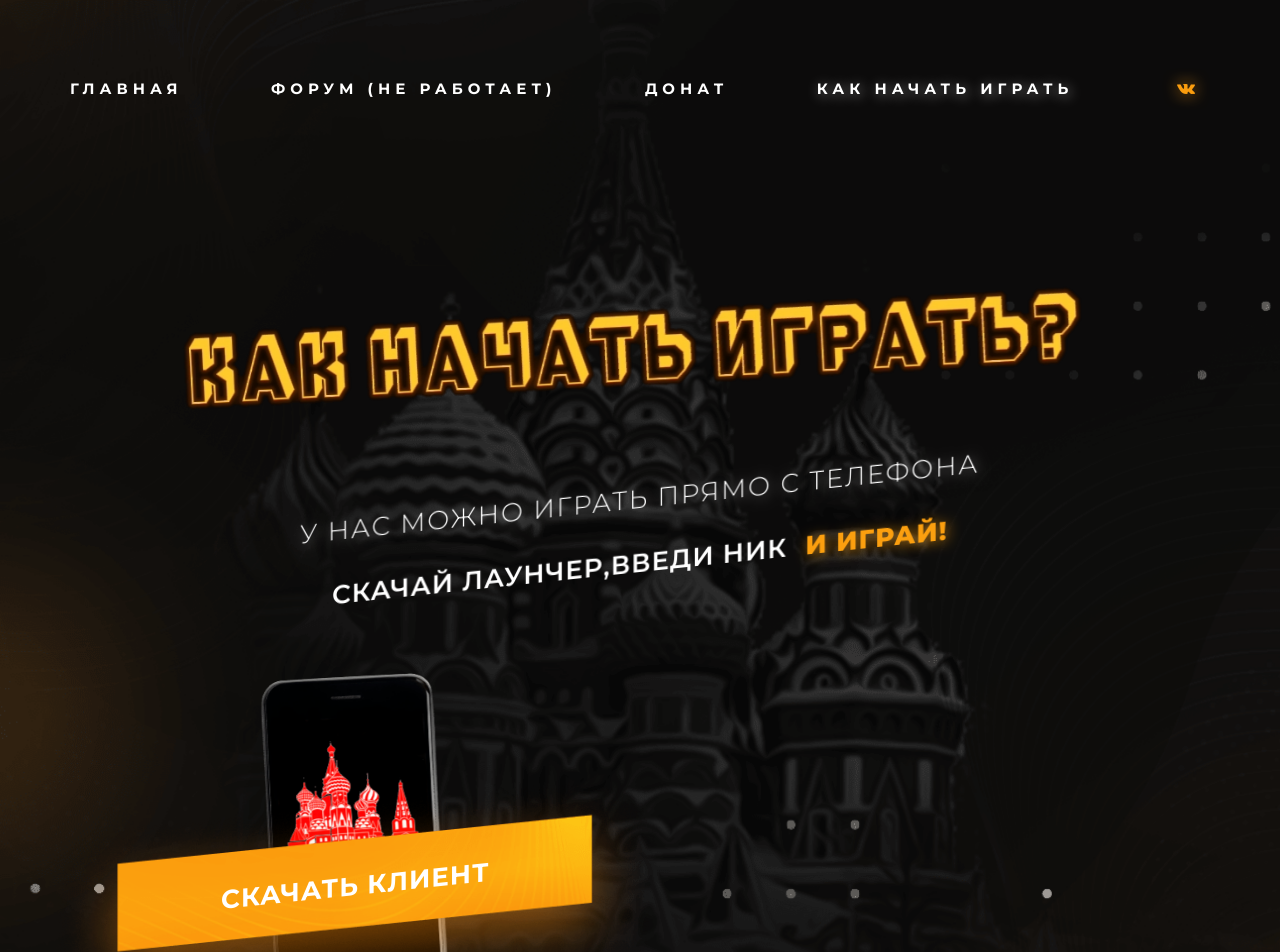
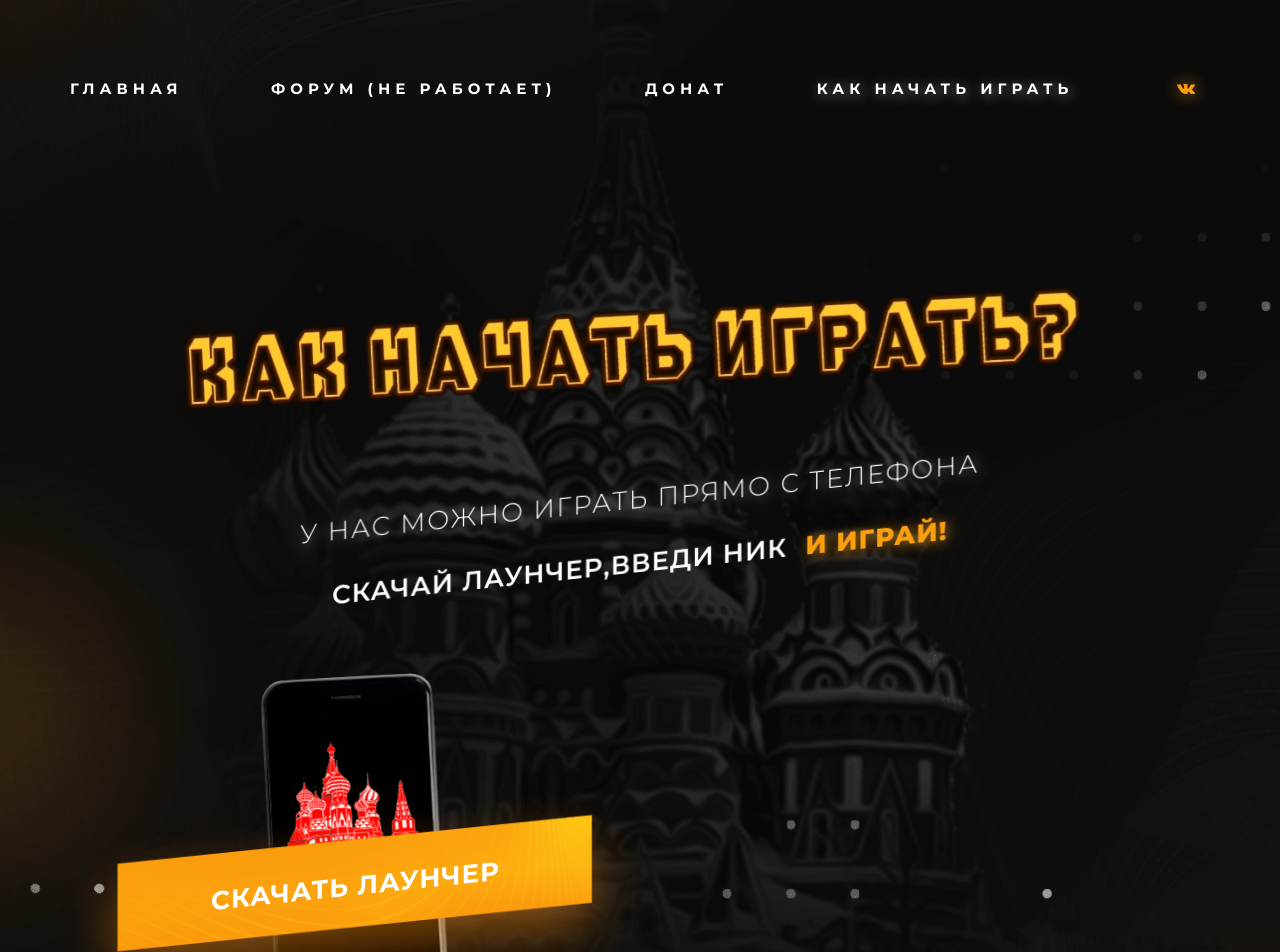
Before and after one commit to codercalculator/mta-siberia.github.io, a plain HTML site: page play.html in a window 1280 px wide. Shown: the top 952 px of the page. Drawn offline with Linux system fonts and the light colour scheme; a web font is replaced by a local one.

Commit message:
Update play.html

```diff
--- a/play.html
+++ b/play.html
@@ -48,7 +48,7 @@
 <div class="col-xl-6 col-lg-6 ">
 <div class="play_block mobile animated zoomInRight">
 <img src="images\mobile_picture.png" alt="" class="picture">
-<a href="https://matrp-cdn.servers4.pro/prp_mobile/client.apk" class="download animated"><img src="images\btn_start_2.png" alt=""> <div class="text">скачать клиент</div></a>
+<a href="https://matrp-cdn.servers4.pro/prp_mobile/client.apk" class="download animated"><img src="images\btn_start_2.png" alt=""> <div class="text">скачать лаунчер</div></a>
 </div>
 </div>
 </div>
```
